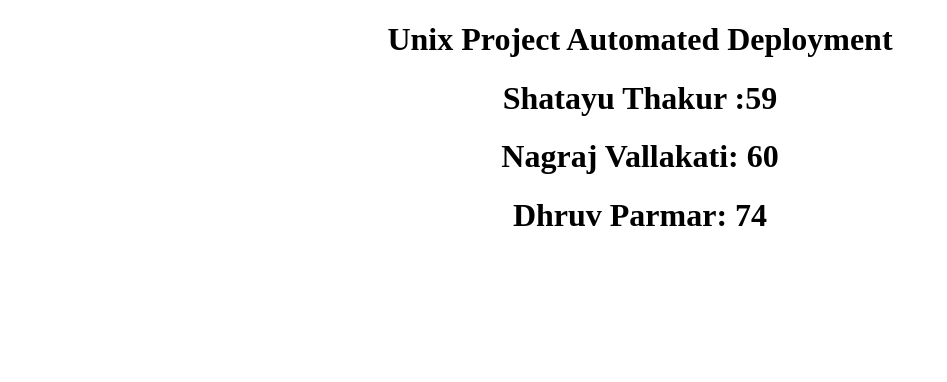
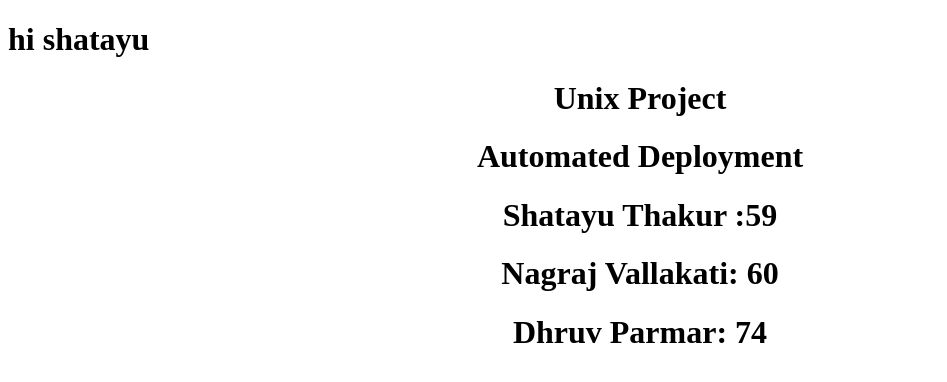
Before and after one commit to dhruv1999/blogfinal, a website: page public/index.html in a window 1280 px wide. Shown: the whole page, without its empty margins (0-947 px from the left). Drawn offline with Linux system fonts and the light colour scheme.

Commit message:
name added

```diff
--- a/public/index.html
+++ b/public/index.html
@@ -7,8 +7,9 @@
 	<title>Document</title>
 </head>
 <body>
-	<center><h1>Unix Project Automated Deployment</h1>
-
+    <h1>hi shatayu</h1>
+	<center><h1>Unix Project</h1>
+	<h1>Automated Deployment</h1>
 	<h1> </h1>
 	<h1>Shatayu Thakur :59</h1>
 	<h1> Nagraj Vallakati: 60</h1>
```
